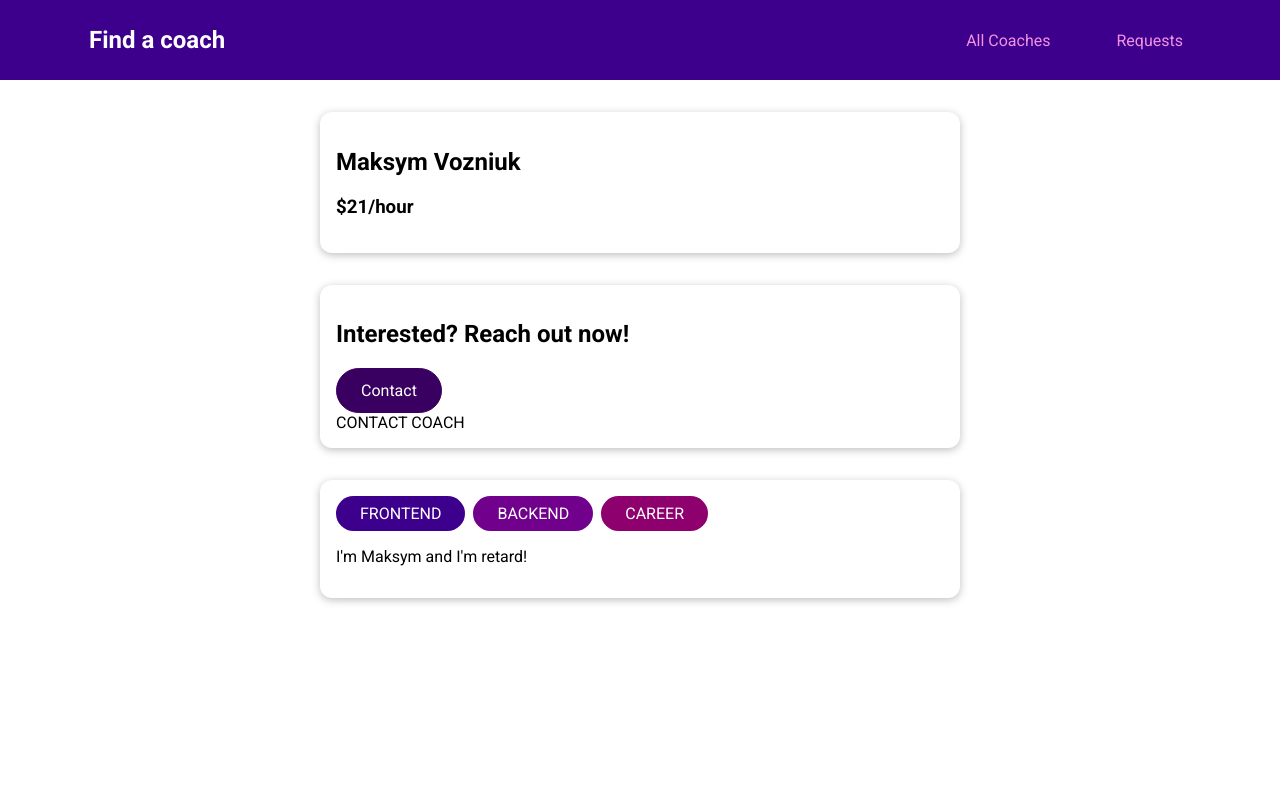
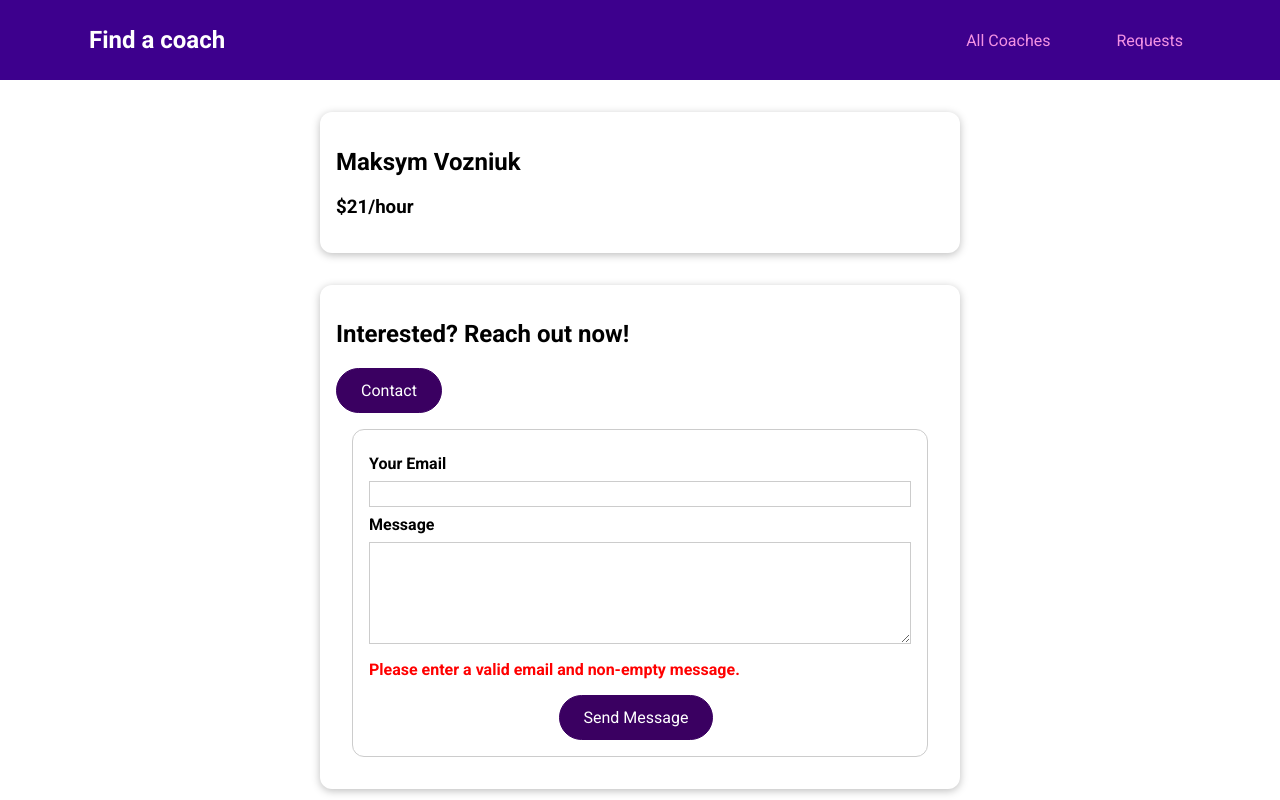
Before and after one commit to MaksymVozniuk/coaches, a Vue app: page /coaches/c1/contact in a window 1280 px wide. Shown: the top 800 px of the page. Built offline with nearby package versions, Linux system fonts and the light colour scheme.

Commit message:
Add validate email and message in contact form

```diff
--- a/src/pages/requests/ContactCoach.vue
+++ b/src/pages/requests/ContactCoach.vue
@@ -1 +1,94 @@
-<template>CONTACT COACH</template>
+<script>
+export default {
+  data() {
+    return {
+      email: '',
+      message: '',
+      requestIsValid: false,
+    };
+  },
+  methods: {
+    submitRequest() {
+      this.requestIsValid = true;
+      if (
+        this.email === '' ||
+        !this.email.includes('@') ||
+        this.message === ''
+      ) {
+        this.requestIsValid = false;
+        return;
+      }
+      this.$store.dispatch('requests/contactCoach', {
+        email: this.email,
+        message: this.message,
+        coachId: this.$route.params.id,
+      });
+
+      this.$router.replace('/coaches');
+    },
+  },
+};
+</script>
+
+<template>
+  <form @submit.prevent="submitRequest">
+    <div class="form-control">
+      <label for="email">Your Email</label>
+      <input type="email" id="email" v-model.trim="email" />
+    </div>
+    <div class="form-control">
+      <label for="message">Message</label>
+      <textarea id="message" rows="5" v-model.trim="message"></textarea>
+    </div>
+    <p class="errors" v-if="!requestIsValid">
+      Please enter a valid email and non-empty message.
+    </p>
+    <div class="actions">
+      <base-button>Send Message</base-button>
+    </div>
+  </form>
+</template>
+
+<style scoped>
+form {
+  margin: 1rem;
+  border: 1px solid #ccc;
+  border-radius: 12px;
+  padding: 1rem;
+}
+
+.form-control {
+  margin: 0.5rem 0;
+}
+
+label {
+  font-weight: bold;
+  margin-bottom: 0.5rem;
+  display: block;
+}
+
+input,
+textarea {
+  display: block;
+  width: 100%;
+  font: inherit;
+  border: 1px solid #ccc;
+  padding: 0.15rem;
+}
+
+input:focus,
+textarea:focus {
+  border-color: #3d008d;
+  background-color: #faf6ff;
+  outline: none;
+}
+
+.errors {
+  font-weight: bold;
+  color: red;
+}
+
+.actions {
+  text-align: center;
+}
+</style>
```
